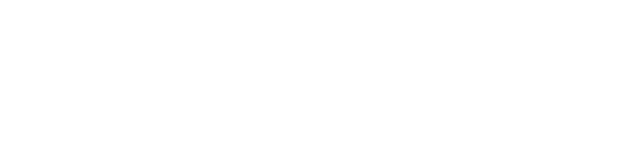
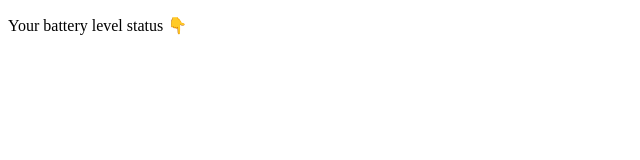
Before and after one commit to nitin61198/machinebatterystatus, a plain HTML site: page index.html in a window 1280 px wide. Shown: the whole page, without its empty margins (0-640 px from the left). Drawn offline with Linux system fonts and the light colour scheme.

Commit message:
Update index.html

```diff
--- a/index.html
+++ b/index.html
@@ -7,6 +7,7 @@
     <title>Display user machine battery level</title>
 </head>
 <body>
+    <p>Your battery level status 👇</p>
     <script>
         navigator.getBattery().then(function(battery){
             battery.addEventListener('levelchange',function(){
```
